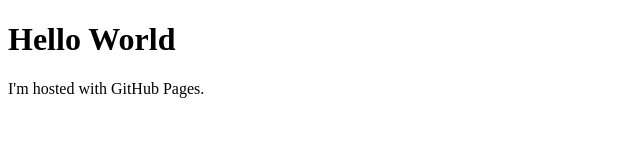
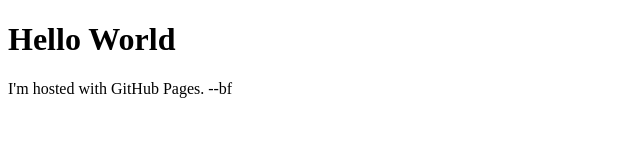
Before and after one commit to benfunke/benfunke.github.io, a plain HTML site: page index.html in a window 1280 px wide. Shown: the full height of the page, 0-640 px from the left. Drawn offline with Linux system fonts and the light colour scheme.

Commit message:
Update index.html

```diff
--- a/index.html
+++ b/index.html
@@ -2,6 +2,6 @@
 <html>
 <body>
 <h1>Hello World</h1>
-<p>I'm hosted with GitHub Pages.</p>
+<p>I'm hosted with GitHub Pages.   --bf</p>
 </body>
 </html>
```
